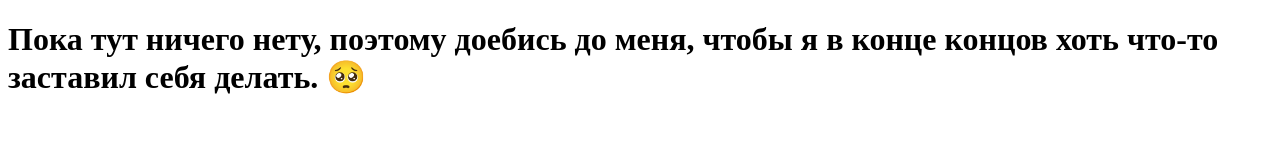
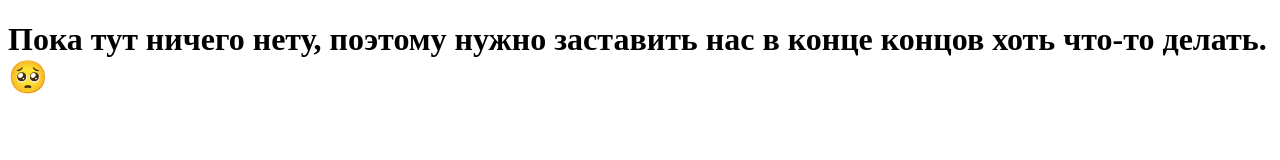
Before and after one commit to dreamDevTeamx/dreamdev.team, a website: page index.html in a window 1280 px wide. Drawn offline with Linux system fonts and the light colour scheme.

Commit message:
upd maniacal

```diff
--- a/index.html
+++ b/index.html
@@ -7,8 +7,7 @@
   <body>
     <main>
       <h1>
-        Пока тут ничего нету, поэтому доебись до меня, чтобы я в конце концов хоть что-то заставил
-        себя делать. 🥺
+        Пока тут ничего нету, поэтому нужно заставить нас в конце концов хоть что-то делать. 🥺
       </h1>
     </main>
   </body>
```
